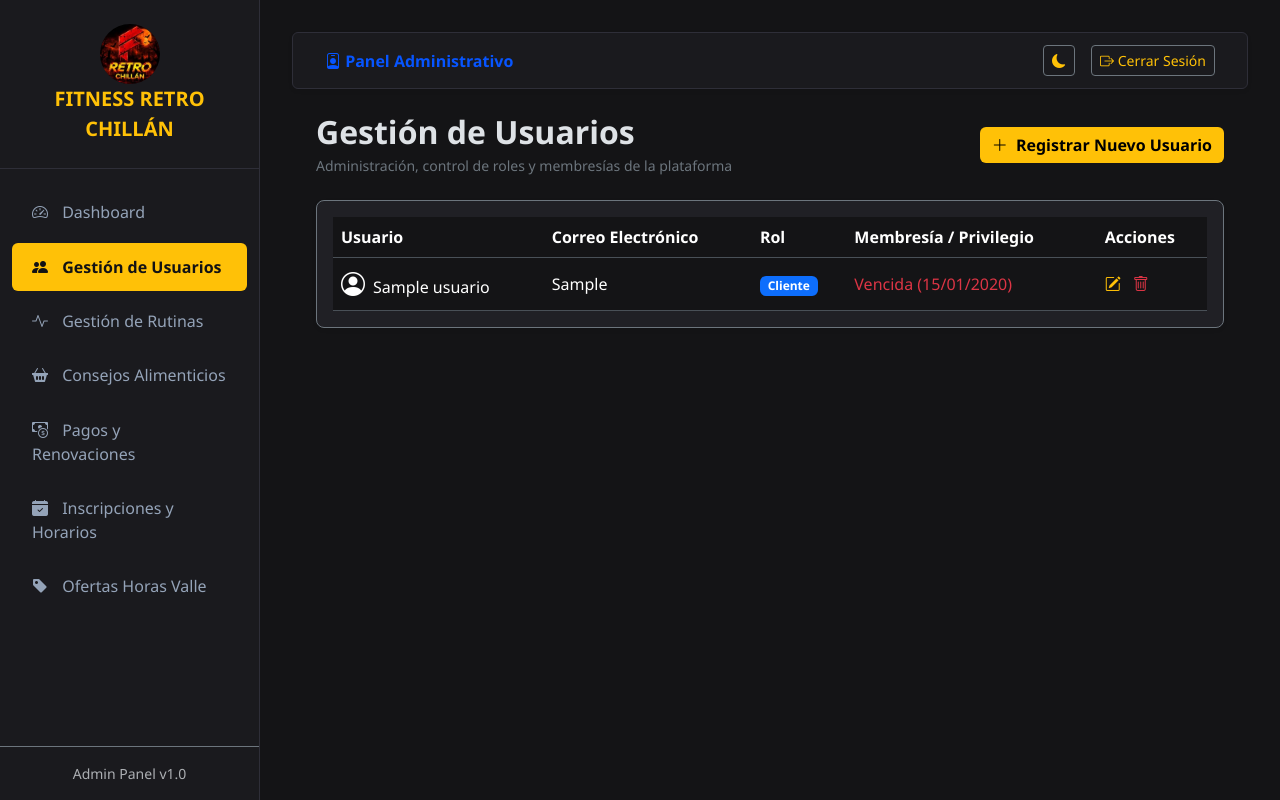
After one commit to camipmoralesz-cmyk/gym-proyect, a Django app: page /usuarios/gestion/ in a window 1280 px wide. The commit adds this page. Run offline with Django 5.2, Linux system fonts and the light colour scheme; tables that the repository leaves empty hold one stand-in row (values such as "Sample post").

Commit message:
Agrega vista gestion_usuarios con listado generico

```diff
--- /dev/null
+++ b/apps/usuarios/templates/usuarios/gestion_usuarios.html
@@ -0,0 +1,77 @@
+{% extends 'base.html' %}
+
+{% block content %}
+<div class="container-fluid px-4">
+
+    <div class="d-flex justify-content-between align-items-center mb-4">
+        <div>
+            <h2 class="fw-bold text-body mb-1">Gestión de Usuarios</h2>
+            <p class="text-secondary small mb-0">Administración, control de roles y membresías de la plataforma</p>
+        </div>
+        <a href="#" class="btn btn-warning-retro fw-semibold">
+            <i class="bi bi-plus-lg me-1"></i> Registrar Nuevo Usuario
+        </a>
+    </div>
+
+    <div class="card card-custom p-3 shadow-sm border-secondary">
+        <div class="table-responsive">
+            <table class="table align-middle mb-0">
+                <thead>
+                    <tr>
+                        <th>Usuario</th>
+                        <th>Correo Electrónico</th>
+                        <th>Rol</th>
+                        <th>Membresía / Privilegio</th>
+                        <th>Acciones</th>
+                    </tr>
+                </thead>
+                <tbody>
+                    {% for u in usuarios %}
+                    <tr>
+                        <td>
+                            <i class="bi bi-person-circle fs-4 me-2"></i>{{ u.nombre }}
+                        </td>
+                        <td>{{ u.correo }}</td>
+
+                        <td>
+                            {% if u.cliente %}
+                                <span class="badge bg-primary">Cliente</span>
+                            {% elif u.administrador %}
+                                <span class="badge" style="background:#6f42c1;">Administrador</span>
+                            {% else %}
+                                <span class="badge bg-secondary">Sin rol</span>
+                            {% endif %}
+                        </td>
+
+                        <td>
+                            {% if u.cliente %}
+                                {% if not u.cliente.fechaVencimientoMembrecia %}
+                                    <span class="text-secondary">Sin membresía</span>
+                                {% elif u.cliente.fechaVencimientoMembrecia < hoy %}
+                                    <span class="text-danger">Vencida ({{ u.cliente.fechaVencimientoMembrecia|date:"d/m/Y" }})</span>
+                                {% else %}
+                                    Vence: {{ u.cliente.fechaVencimientoMembrecia|date:"d/m/Y" }}
+                                {% endif %}
+                            {% elif u.administrador %}
+                                {{ u.administrador.nivelPermiso }}
+                            {% else %}
+                                —
+                            {% endif %}
+                        </td>
+
+                        <td>
+                            <a href="#" class="text-warning me-2" title="Editar"><i class="bi bi-pencil-square"></i></a>
+                            <a href="#" class="text-danger" title="Eliminar"><i class="bi bi-trash"></i></a>
+                        </td>
+                    </tr>
+                    {% empty %}
+                    <tr>
+                        <td colspan="5" class="text-center text-secondary py-4">No hay usuarios registrados.</td>
+                    </tr>
+                    {% endfor %}
+                </tbody>
+            </table>
+        </div>
+    </div>
+</div>
+{% endblock %}
--- a/apps/usuarios/urls.py
+++ b/apps/usuarios/urls.py
@@ -1,9 +1,12 @@
 from django.urls import path
 from . import views
 
+
+app_name = 'usuarios'
 urlpatterns = [
     path('', views.login_view, name='login'),
     path('registro/', views.registro_view, name='registro'),
     path('logout/', views.logout_view, name='logout'),
     path('perfil/', views.perfil_view, name='perfil'),
+    path('gestion/', views.gestion_usuarios_view, name='gestion_usuarios'),
 ]
--- a/apps/usuarios/views.py
+++ b/apps/usuarios/views.py
@@ -1,3 +1,4 @@
+from datetime import date
 from django.shortcuts import render, redirect
 from django.contrib import messages
 from django.contrib.auth.hashers import check_password
@@ -59,3 +60,10 @@ def perfil_view(request):
 
     usuario = Usuario.objects.get(idUsuario=request.session['usuario_id'])
     return render(request, 'usuarios/perfil.html', {'usuario': usuario})
+
+def gestion_usuarios_view(request):
+    usuarios = Usuario.objects.select_related('cliente', 'administrador')
+    return render(request, 'usuarios/gestion_usuarios.html', {
+        'usuarios': usuarios,
+        'hoy': date.today(),
+    })
--- a/config/urls.py
+++ b/config/urls.py
@@ -18,7 +18,9 @@ from django.contrib import admin
 from django.urls import path, include
 
 urlpatterns = [
+
     path('admin/', admin.site.urls),
     path('', include('apps.core.urls')),
+    path('usuarios/', include('apps.usuarios.urls')),
     path('catalogo/', include('apps.catalogo.urls')),
 ]
--- a/templates/base.html
+++ b/templates/base.html
@@ -34,11 +34,8 @@
                     </a>
                 </li>
                 <li class="nav-item">
-                    <a href="#" class="nav-link"><i class="bi bi-people-fill"></i> Gestión de Usuarios</a>
-                </li>
-                <li class="nav-item">
-                    <a href="{% url 'catalogo:gestion_maquinas' %}" class="nav-link {% if request.resolver_match.url_name == 'gestion_maquinas' %}active{% endif %}">
-                        <i class="bi bi-cpu"></i> Catálogo de Máquinas
+                    <a href="{% url 'usuarios:gestion_usuarios' %}" class="nav-link {% if request.resolver_match.url_name == 'gestion_usuarios' %}active{% endif %}">
+                        <i class="bi bi-people-fill"></i> Gestión de Usuarios
                     </a>
                 </li>
                 <li class="nav-item">
```
